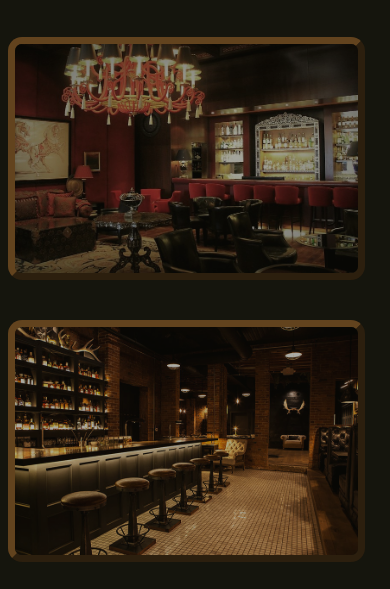
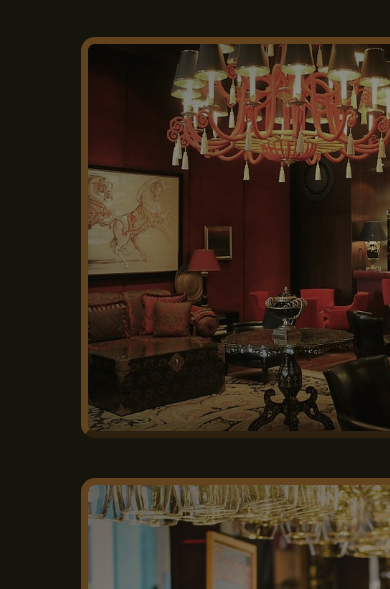
Before and after one commit to axwhiting/reservationsVenues, a plain HTML site: page venues.html in a window 390 px wide. Shown: the part 240-829 px from the top of the page. Drawn offline with Linux system fonts and the light colour scheme.

Commit message:
fixed mobile view of Venues

```diff
--- a/venues-styles.css
+++ b/venues-styles.css
@@ -23,6 +23,31 @@
         "rachelle rachelle"
         "venue1 venue2"
         "venue3 venue4";
+}
+
+@media screen and (max-width: 800px) {
+    #venues-grid {
+        display: grid;
+        grid-area: venues-grid;
+        grid-template-columns: 1fr;
+        row-gap: 40px;
+        grid-template-areas:
+            "rachelle"
+            "venue1"
+            "venue2"
+            "venue3"
+            "venue4";
+    }
+
+    .container{
+        width: 80%;
+        justify-self: center;
+    }
+
+    .overlay {
+        width: 80%;
+        justify-self: center;
+    }
 }
 
 #rachelle {
```
